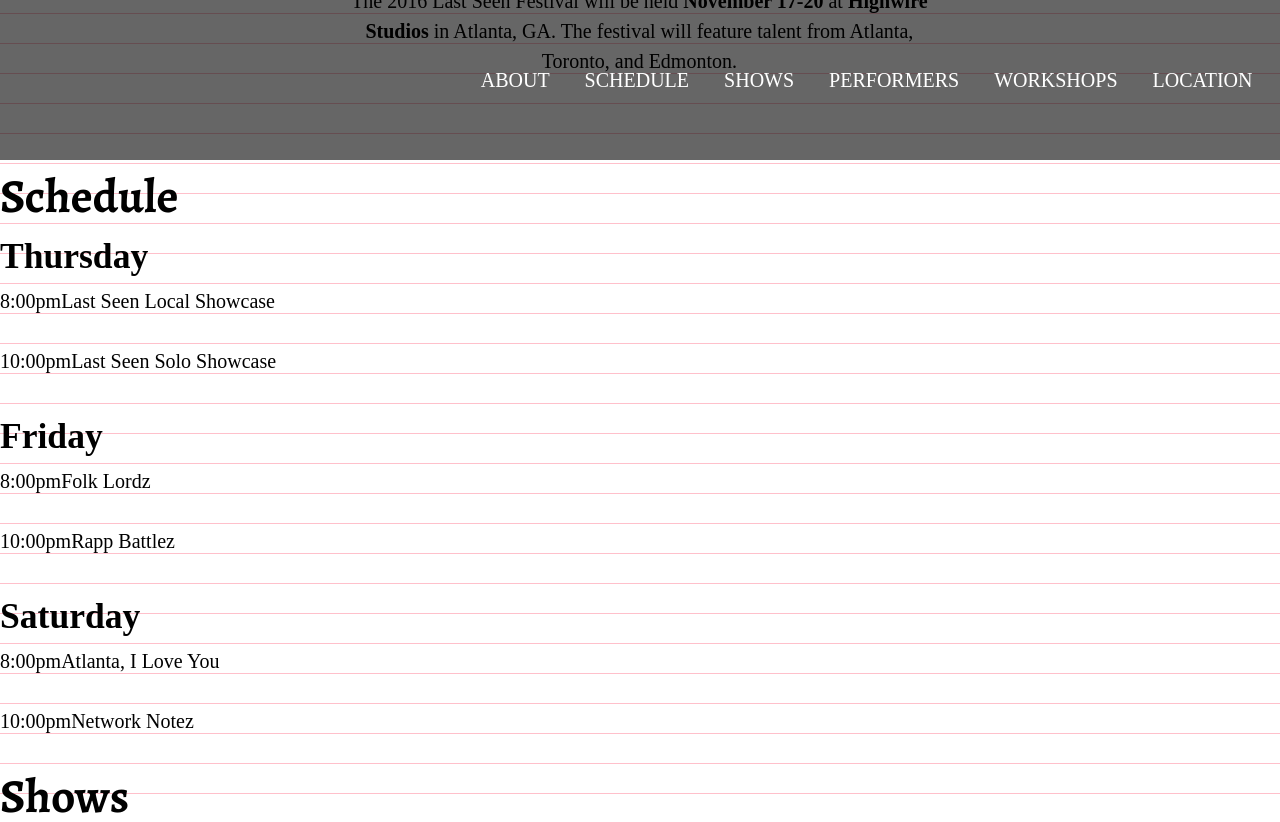
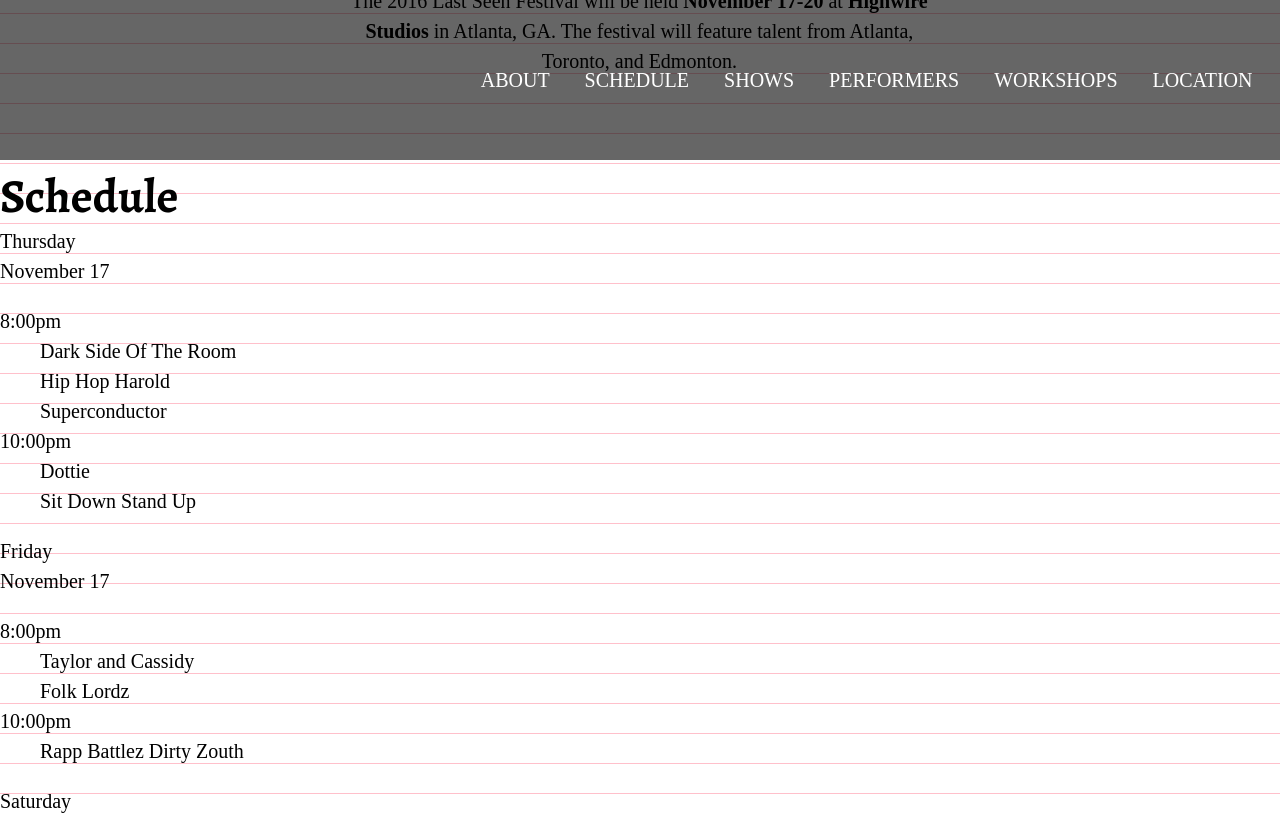
Before and after one commit to babycourageous/thelastseenfestival.com, a Jekyll site: the page built from index.html, in a window 1280 px wide and 1400 px high, scrolled down 1037 px. Shown: the top 822 px of the window. Built offline with Jekyll 4.4.1, drawn with Linux system fonts in a browser that asks for light colours; some web fonts are replaced.

Commit message:
Update schedule skeleton

```diff
--- a/_includes/schedule.html
+++ b/_includes/schedule.html
@@ -1,12 +1,51 @@
-<section>
-  <h2>Schedule</h2>
-  <h3>Thursday</h3>
-  <p><span>8:00pm</span><span>Last Seen Local Showcase</span></p>
-  <p><span>10:00pm</span><span>Last Seen Solo Showcase</span></p>
-  <h3>Friday</h3>
-  <p><span>8:00pm</span><span>Folk Lordz</span></p>
-  <p><span>10:00pm</span><span>Rapp Battlez</span></p>
-  <h3>Saturday</h3>
-  <p><span>8:00pm</span><span>Atlanta, I Love You</span></p>
-  <p><span>10:00pm</span><span>Network Notez</span></p>
+<section id="schedule" class="schedule">
+  <h2 class="schedule__heading">Schedule</h2>
+  <div class="schedule__container">
+    <div class="schedule__item">
+      <div class="schedule__date">
+        <div class="schedule__day">Thursday</div>
+        <div class="schedule__month">November 17</div>
+      </div>
+      <div class="schedule__info">
+        <dl>
+          <dt class="schedule__time">8:00pm</dt>
+          <dd class="schedule__show">Dark Side Of The Room</dd>
+          <dd class="schedule__show">Hip Hop Harold</dd>
+          <dd class="schedule__show">Superconductor</dd>
+          <dt class="schedule__time">10:00pm</dt>
+          <dd class="schedule__show">Dottie</dd>
+          <dd class="schedule__show">Sit Down Stand Up</dd>
+        </dl>
+      </div>
+    </div>
+    <div class="schedule__item">
+      <div class="schedule__date">
+        <div class="schedule__day">Friday</div>
+        <div class="schedule__month">November 17</div>
+      </div>
+      <div class="schedule__info">
+        <dl>
+          <dt class="schedule__time">8:00pm</dt>
+          <dd class="schedule__show">Taylor and Cassidy</dd>
+          <dd class="schedule__show">Folk Lordz</dd>
+          <dt class="schedule__time">10:00pm</dt>
+          <dd class="schedule__show">Rapp Battlez Dirty Zouth</dd>
+        </dl>
+      </div>
+    </div>
+    <div class="schedule__item">
+      <div class="schedule__date">
+        <div class="schedule__day">Saturday</div>
+        <div class="schedule__month">November 17</div>
+      </div>
+      <div class="schedule__info">
+        <dl>
+          <dt class="schedule__time">8:00pm</dt>
+          <dd class="schedule__show">Atlanta, I Love You</dd>
+          <dt class="schedule__time">10:00pm</dt>
+          <dd class="schedule__show">Network Notez</dd>
+        </dl>
+      </div>
+    </div>
+  </div>
 </section>
```
